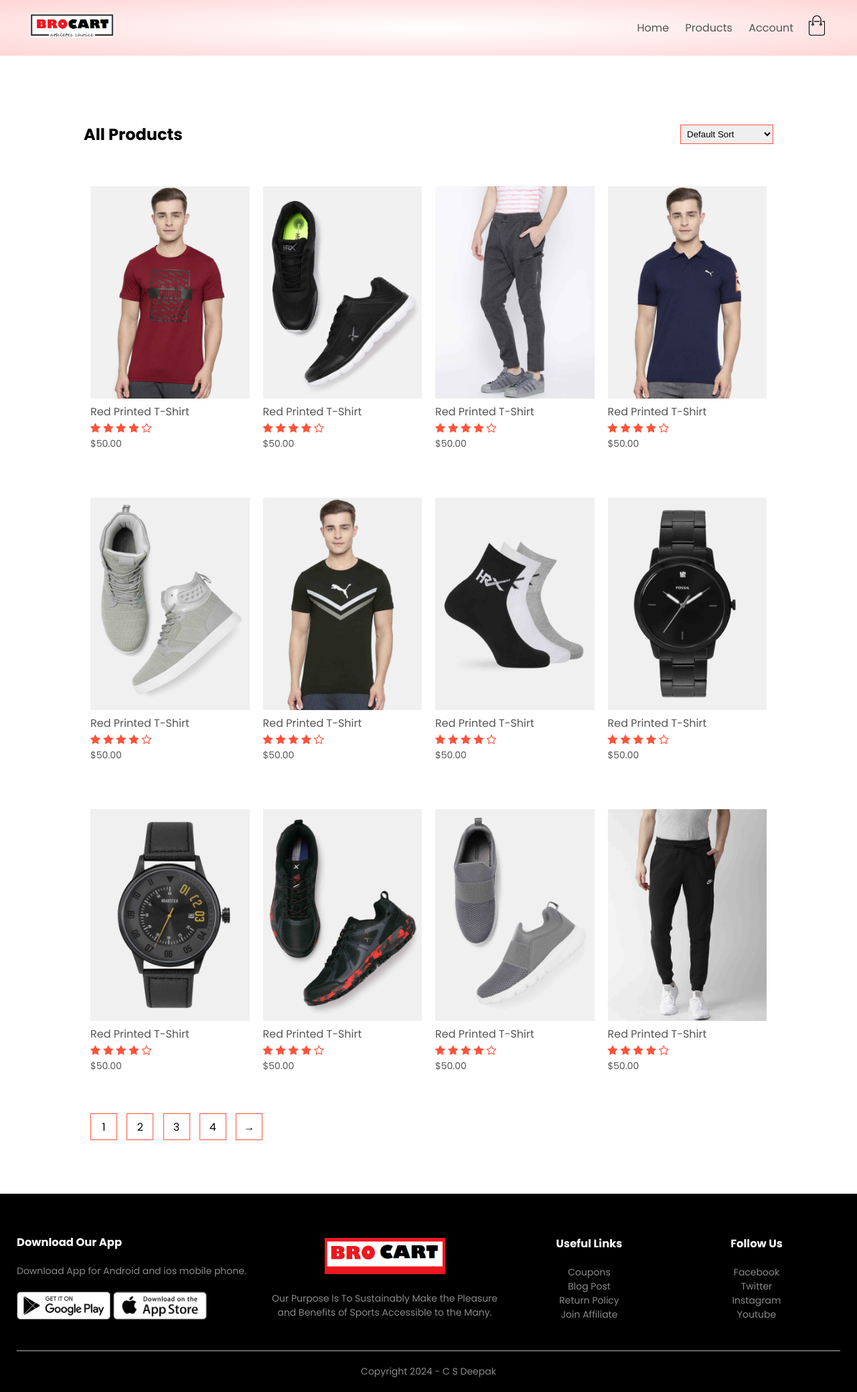
After one commit to DeepakAdoor05/E-commerce_App_Django, a Django app: page /product_list in a window 1280 px wide. The commit adds this page. Shown: the whole page at 67% size. Run offline with Django 5.2, Linux system fonts and the light colour scheme.

Commit message:
Product list added and path for product and home was also added

```diff
--- a/brokart/products/urls.py
+++ b/brokart/products/urls.py
@@ -1,5 +1,6 @@
 from django.urls import path
 from . import views
 urlpatterns = [
-    path('', views.index),
+    path('', views.index,name='home'),
+    path('product_list',views.list_products,name='list_products'),
 ]
--- a/brokart/products/views.py
+++ b/brokart/products/views.py
@@ -4,3 +4,10 @@ from django.shortcuts import render
 
 def index(request):
     return render(request,'index.html')
+
+def list_products(request):
+
+    return render(request,'products.html')
+
+def detail_product(request):
+    return render(request,'product_detail.html')
--- a/brokart/templates/blank_layout.html
+++ b/brokart/templates/blank_layout.html
@@ -16,22 +16,7 @@
 
     <div class="header">
         <div class="container">
-            <div class="navbar">
-                <div class="logo">
-                    <a href="index.html"><img src="{% static 'images/logo.png' %}" alt="logo" width="125px"></a>
-                </div>
-                <nav>
-                    <ul id="MenuItems">
-                        <li><a href="index.html">Home</a></li>
-                        <li><a href="products.html">Products</a></li>
-                        <li><a href="">About</a></li>
-                        <li><a href="">Contact</a></li>
-                        <li><a href="account.html">Account</a></li>
-                    </ul>
-                </nav>
-                <a href="cart.html"><img src="{% static 'images/cart.png' %}" width="30px" height="30px"></a>
-                <img src="{% static 'images/menu.png' %}" class="menu-icon" onclick="menutoggle()">
-            </div>
+            {% include 'menu.html' %}
             {% block banner %}
 
             {% endblock banner %}
--- /dev/null
+++ b/brokart/templates/menu.html
@@ -0,0 +1,16 @@
+{% load static %}
+<div class="navbar">
+    <div class="logo">
+        <a href="index.html"><img src="{% static 'images/logo.png' %}" alt="logo" width="125px"></a>
+    </div>
+    <nav>
+        <ul id="MenuItems">
+            <li><a href="{% url 'home' %}">Home</a></li>
+            <li><a href="{% url 'list_products' %}">Products</a></li>
+
+            <li><a href="account.html">Account</a></li>
+        </ul>
+    </nav>
+    <a href="cart.html"><img src="{% static 'images/cart.png' %}" width="30px" height="30px"></a>
+    <img src="{% static 'images/menu.png' %}" class="menu-icon" onclick="menutoggle()">
+</div>
--- /dev/null
+++ b/brokart/templates/products.html
@@ -0,0 +1,6 @@
+{% extends 'blank_layout.html' %}
+
+
+{% block content %}
+    {% include 'products_list.html' %}
+{% endblock content %}
--- /dev/null
+++ b/brokart/templates/products_list.html
@@ -0,0 +1,170 @@
+{% load static %}
+<div class="small-container">
+    <div class="row row-2">
+        <h2>All Products</h2>
+        <select>
+            <option>Default Sort</option>
+            <option>Sort By Price</option>
+            <option>Sort By Popularity</option>
+            <option>Sort By Rating</option>
+            <option>Sort By Sale</option>
+        </select>
+    </div>
+    <div class="row">
+        <div class="col-4">
+            <a href="product_details.html"><img src="{% static 'images/product-1.jpg' %}"></a>
+            <h4>Red Printed T-Shirt</h4>
+            <div class="rating">
+                <i class="fa fa-star"></i>
+                <i class="fa fa-star"></i>
+                <i class="fa fa-star"></i>
+                <i class="fa fa-star"></i>
+                <i class="fa fa-star-o"></i>
+            </div>
+            <p>$50.00</p>
+        </div>
+        <div class="col-4">
+            <img src="{% static 'images/product-2.jpg' %}">
+            <h4>Red Printed T-Shirt</h4>
+            <div class="rating">
+                <i class="fa fa-star"></i>
+                <i class="fa fa-star"></i>
+                <i class="fa fa-star"></i>
+                <i class="fa fa-star"></i>
+                <i class="fa fa-star-o"></i>
+            </div>
+            <p>$50.00</p>
+        </div>
+        <div class="col-4">
+            <img src="{% static 'images/product-3.jpg' %}">
+            <h4>Red Printed T-Shirt</h4>
+            <div class="rating">
+                <i class="fa fa-star"></i>
+                <i class="fa fa-star"></i>
+                <i class="fa fa-star"></i>
+                <i class="fa fa-star"></i>
+                <i class="fa fa-star-o"></i>
+            </div>
+            <p>$50.00</p>
+        </div>
+        <div class="col-4">
+            <img src="{% static 'images/product-4.jpg' %}">
+            <h4>Red Printed T-Shirt</h4>
+            <div class="rating">
+                <i class="fa fa-star"></i>
+                <i class="fa fa-star"></i>
+                <i class="fa fa-star"></i>
+                <i class="fa fa-star"></i>
+                <i class="fa fa-star-o"></i>
+            </div>
+            <p>$50.00</p>
+        </div>
+    </div>
+    <div class="row">
+        <div class="col-4">
+            <img src="{% static 'images/product-5.jpg' %}">
+            <h4>Red Printed T-Shirt</h4>
+            <div class="rating">
+                <i class="fa fa-star"></i>
+                <i class="fa fa-star"></i>
+                <i class="fa fa-star"></i>
+                <i class="fa fa-star"></i>
+                <i class="fa fa-star-o"></i>
+            </div>
+            <p>$50.00</p>
+        </div>
+        <div class="col-4">
+            <img src="{% static 'images/product-6.jpg' %}">
+            <h4>Red Printed T-Shirt</h4>
+            <div class="rating">
+                <i class="fa fa-star"></i>
+                <i class="fa fa-star"></i>
+                <i class="fa fa-star"></i>
+                <i class="fa fa-star"></i>
+                <i class="fa fa-star-o"></i>
+            </div>
+            <p>$50.00</p>
+        </div>
+        <div class="col-4">
+            <img src="{% static 'images/product-7.jpg' %}">
+            <h4>Red Printed T-Shirt</h4>
+            <div class="rating">
+                <i class="fa fa-star"></i>
+                <i class="fa fa-star"></i>
+                <i class="fa fa-star"></i>
+                <i class="fa fa-star"></i>
+                <i class="fa fa-star-o"></i>
+            </div>
+            <p>$50.00</p>
+        </div>
+        <div class="col-4">
+            <img src="{% static 'images/product-8.jpg' %}">
+            <h4>Red Printed T-Shirt</h4>
+            <div class="rating">
+                <i class="fa fa-star"></i>
+                <i class="fa fa-star"></i>
+                <i class="fa fa-star"></i>
+                <i class="fa fa-star"></i>
+                <i class="fa fa-star-o"></i>
+            </div>
+            <p>$50.00</p>
+        </div>
+    </div>
+    <div class="row">
+        <div class="col-4">
+            <img src="{% static 'images/product-9.jpg' %}">
+            <h4>Red Printed T-Shirt</h4>
+            <div class="rating">
+                <i class="fa fa-star"></i>
+                <i class="fa fa-star"></i>
+                <i class="fa fa-star"></i>
+                <i class="fa fa-star"></i>
+                <i class="fa fa-star-o"></i>
+            </div>
+            <p>$50.00</p>
+        </div>
+        <div class="col-4">
+            <img src="{% static 'images/product-10.jpg' %}">
+            <h4>Red Printed T-Shirt</h4>
+            <div class="rating">
+                <i class="fa fa-star"></i>
+                <i class="fa fa-star"></i>
+                <i class="fa fa-star"></i>
+                <i class="fa fa-star"></i>
+                <i class="fa fa-star-o"></i>
+            </div>
+            <p>$50.00</p>
+        </div>
+        <div class="col-4">
+            <img src="{% static 'images/product-11.jpg' %}">
+            <h4>Red Printed T-Shirt</h4>
+            <div class="rating">
+                <i class="fa fa-star"></i>
+                <i class="fa fa-star"></i>
+                <i class="fa fa-star"></i>
+                <i class="fa fa-star"></i>
+                <i class="fa fa-star-o"></i>
+            </div>
+            <p>$50.00</p>
+        </div>
+        <div class="col-4">
+            <img src="{% static 'images/product-12.jpg' %}">
+            <h4>Red Printed T-Shirt</h4>
+            <div class="rating">
+                <i class="fa fa-star"></i>
+                <i class="fa fa-star"></i>
+                <i class="fa fa-star"></i>
+                <i class="fa fa-star"></i>
+                <i class="fa fa-star-o"></i>
+            </div>
+            <p>$50.00</p>
+        </div>
+    </div>
+    <div class="page-btn">
+        <span>1</span>
+        <span>2</span>
+        <span>3</span>
+        <span>4</span>
+        <span>→</span>
+    </div>
+</div>
```
